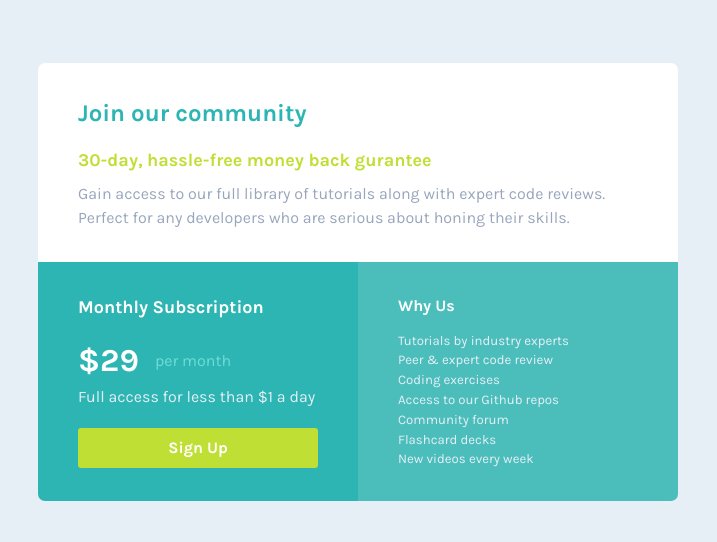
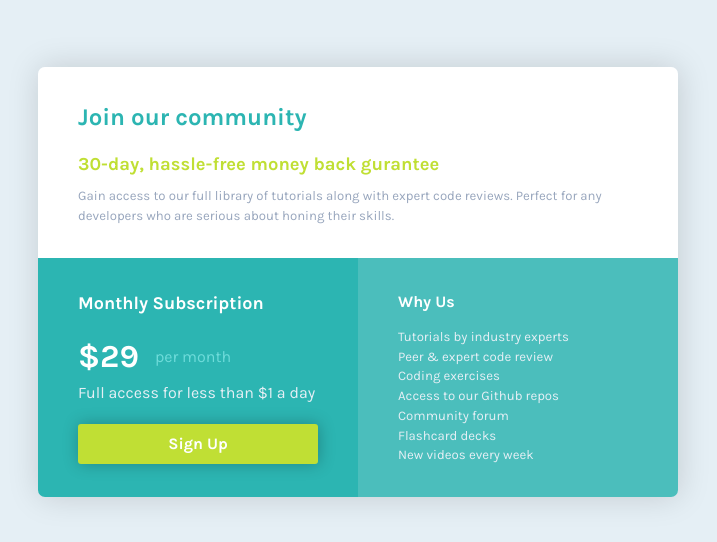
Before and after one commit to Jithin-b-p/single-price-grid-component, a React (Vite) app: page / in a window 1280 px wide. Shown: the part 118-660 px from the top of the page, without its empty margins (282-999 px from the left). Built offline with nearby package versions, Linux system fonts and the light colour scheme.

Commit message:
updating UI

```diff
--- a/src/components/PriceComponent.jsx
+++ b/src/components/PriceComponent.jsx
@@ -3,40 +3,61 @@ import PricingSection from "./PricingSection";
 import WhySection from "./WhySection";
 
 const Container = styled.div`
-  /* padding: 1rem 2rem; */
   max-width: 40rem;
   border-radius: 7px;
   overflow: hidden;
+
+  box-shadow: 1px 0px 2rem hsl(0 0 0 / 15%);
 `;
 
-const InnerContainer = styled.div`
+const SectionTwo = styled.div`
   display: flex;
+  flex-direction: column;
+
+  @media screen and (min-width: 40rem) {
+    flex-direction: row;
+  }
 `;
 
 const SectionOne = styled.div`
   background-color: hsl(var(--clr-white));
-  padding-inline: 2.5rem;
-  padding-block: 2rem;
+  padding-inline: 1.5rem;
+  padding-block: 1.8rem;
+
+  @media screen and (min-width: 40rem) {
+    padding-inline: 2.5rem;
+    padding-block: 2rem;
+  }
 `;
 
 const Title = styled.span`
   margin-bottom: 1rem;
   display: block;
-  font-size: 1.5rem;
+  font-size: 1.1rem;
   font-weight: 700;
   color: hsl(var(--clr-primary-cyan-200));
+
+  @media screen and (min-width: 40rem) {
+    font-size: 1.5rem;
+  }
 `;
 
 const SubTitle = styled.span`
   display: block;
   margin-bottom: 0.5rem;
-  font-size: 1.125rem;
+  font-size: 0.9rem;
   font-weight: 700;
   color: hsl(var(--clr-primary-yellow));
+
+  @media screen and (min-width: 40rem) {
+    font-size: 1.15rem;
+  }
 `;
 
 const Description = styled.p`
   color: hsl(var(--clr-neutral-200));
+
+  font-size: 0.825rem;
 `;
 
 function PriceComponent() {
@@ -53,10 +74,10 @@ function PriceComponent() {
         </Description>
       </SectionOne>
 
-      <InnerContainer>
+      <SectionTwo>
         <PricingSection />
         <WhySection />
-      </InnerContainer>
+      </SectionTwo>
     </Container>
   );
 }
--- a/src/components/PricingSection.jsx
+++ b/src/components/PricingSection.jsx
@@ -4,9 +4,17 @@ import Button from "./common/Button";
 const Container = styled.section`
   display: flex;
   flex-direction: column;
-  width: 50%;
-  padding: 2rem 2.5rem;
+
   background-color: hsl(var(--clr-primary-cyan-200));
+  padding: 1.8rem 1.5rem;
+
+  @media screen and (min-width: 40rem) {
+    padding: 2rem 2.5rem;
+  }
+
+  @media screen and (min-width: 40rem) {
+    width: 50%;
+  }
 `;
 const Price = styled.span`
   font-size: 2rem;
@@ -25,7 +33,11 @@ const InnerContainer = styled.div`
   align-items: center;
   gap: 1rem;
   color: white;
-  margin-block-start: 1rem;
+  margin-block-start: 0.7rem;
+
+  @media screen and (min-width: 40rem) {
+    margin-block-start: 1rem;
+  }
 `;
 
 const Month = styled.span`
@@ -33,9 +45,13 @@ const Month = styled.span`
 `;
 
 const Paragraph = styled.p`
-  margin-block-end: 1.2rem;
+  margin-block-end: 1.5rem;
   font-size: 1rem;
   color: hsl(var(--clr-neutral-100));
+
+  @media screen and (min-width: 40rem) {
+    margin-block-end: 1.2rem;
+  }
 `;
 
 function PricingSection() {
--- a/src/components/WhySection.jsx
+++ b/src/components/WhySection.jsx
@@ -1,11 +1,18 @@
 import styled from "@emotion/styled";
 
-const WhySectionContainer = styled.div`
+const WhySectionContainer = styled.section`
   display: flex;
   flex-direction: column;
-  width: 50%;
-  padding: 2rem 2.5rem;
+  padding: 1.8rem 1.5rem;
   background-color: hsl(var(--clr-primary-cyan-300));
+
+  @media screen and (min-width: 40rem) {
+    width: 50%;
+  }
+
+  @media screen and (min-width: 40rem) {
+    padding: 2rem 2.5rem;
+  }
 `;
 
 const Title = styled.span`
--- a/src/components/common/Button.jsx
+++ b/src/components/common/Button.jsx
@@ -8,6 +8,7 @@ const Btn = styled.button`
   color: hsl(var(--clr-white));
   border: none;
   border-radius: 3px;
+  box-shadow: 1px 0px 1rem hsl(0 0 0 / 25%);
 `;
 
 function Button() {
--- a/src/index.css
+++ b/src/index.css
@@ -42,6 +42,8 @@ body {
   display: flex;
   justify-content: center;
   align-items: center;
+
+  padding: 5rem 2rem;
 }
 
 /* reset */
```
